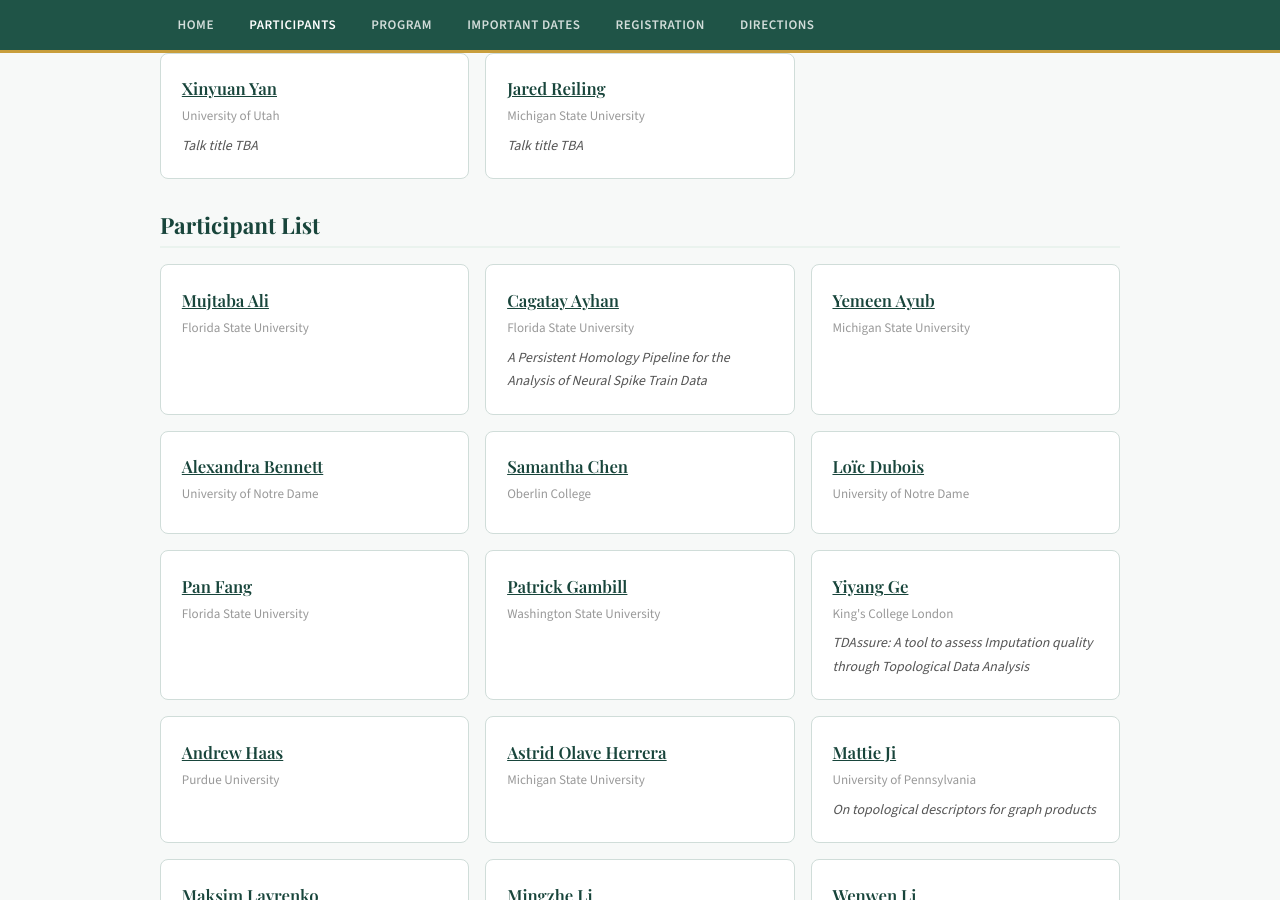
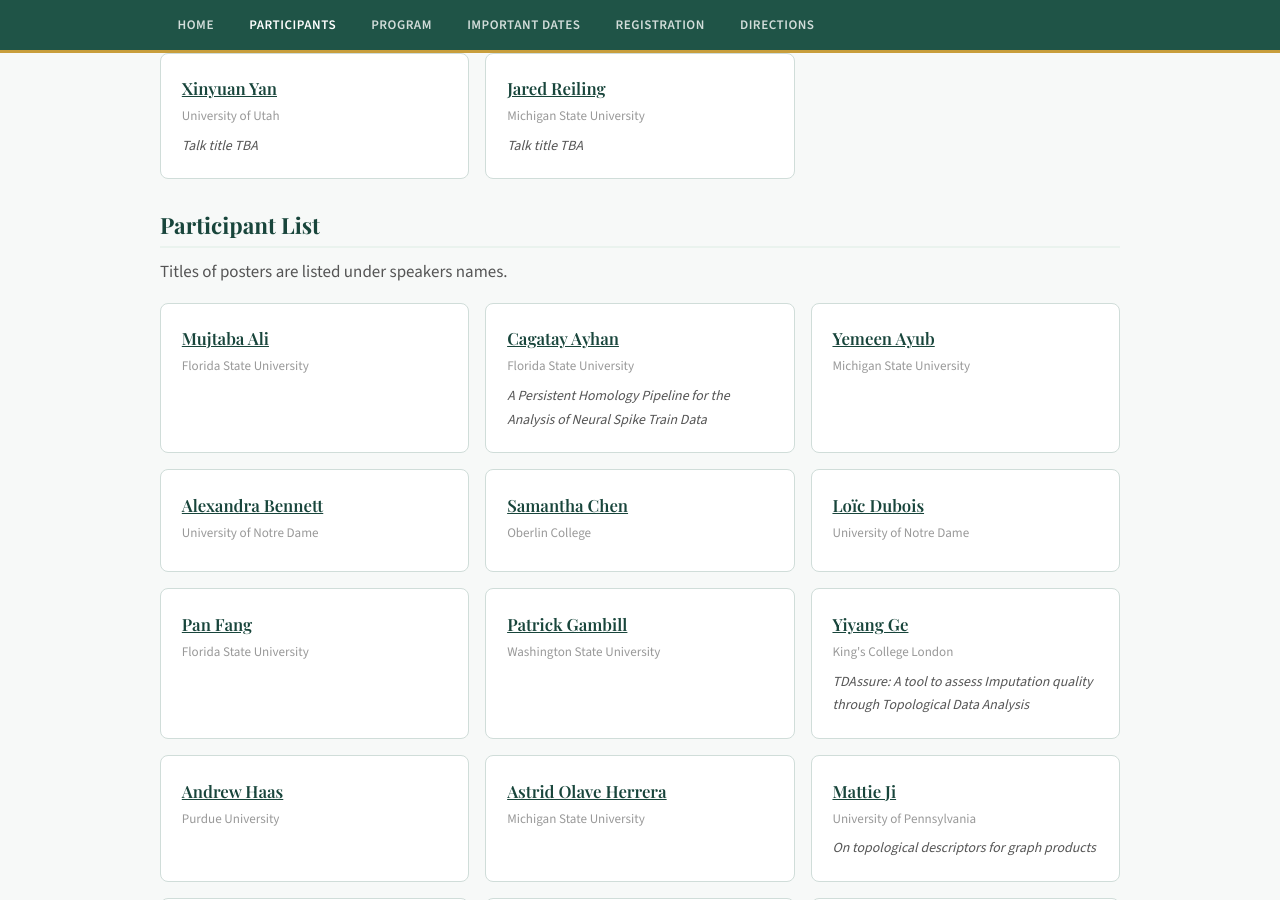
Before and after one commit to MunchLab/graph-methods-tda, a Jekyll site: the page built from participants.md, in a window 1280 px wide and 900 px high, scrolled down 801 px. Built offline with Jekyll 4.4.1, drawn with Linux system fonts in a browser that asks for light colours.

Commit message:
Added poster note

```diff
--- a/participants.md
+++ b/participants.md
@@ -24,6 +24,8 @@ title: Participants
 </div>
 
 ## Participant List
+
+Titles of posters are listed under speakers names.
 
 <div class="speaker-grid">
 
```
